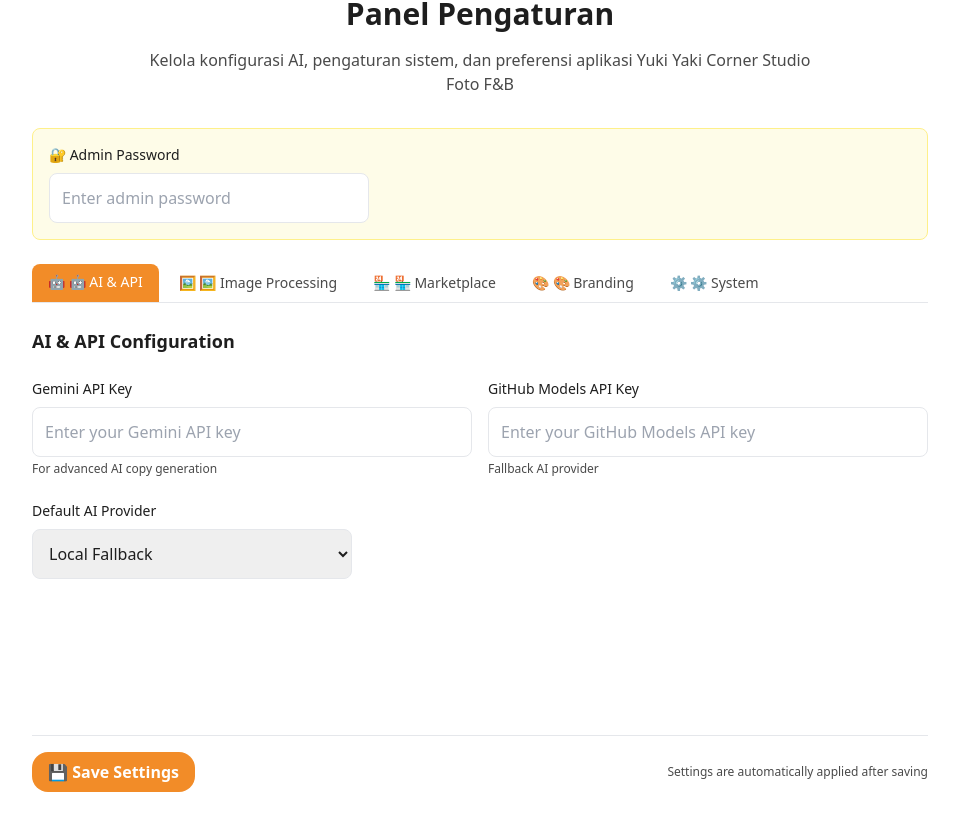
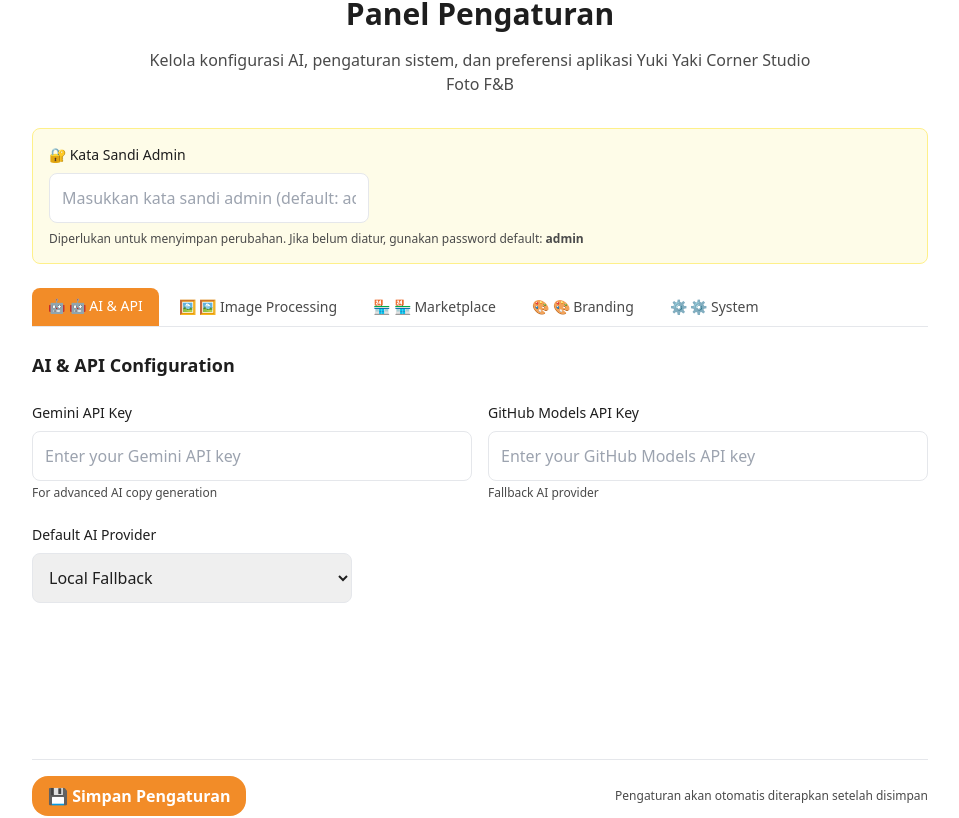
Before and after one commit to aaventuraid/Design, a Next.js app: page /admin in a window 1280 px wide. Shown: the part 185-1003 px from the top of the page, without its empty margins (160-1119 px from the left). Built offline with nearby package versions, Linux system fonts and the light colour scheme; no server answers.

Commit message:
fix(admin): tombol Simpan tidak bisa diklik tanpa password; tambah validasi & pesan Indonesia

```diff
--- a/components/AdminForm.tsx
+++ b/components/AdminForm.tsx
@@ -67,12 +67,27 @@
     setSaving(true);
     setMessage(null);
     try {
+      if (!password.trim()) {
+        setMessage('❌ Masukkan kata sandi admin (default: admin)');
+        return;
+      }
+
       const res = await fetch('/api/admin/settings', {
         method: 'POST',
         headers: { 'Content-Type': 'application/json', 'x-admin-password': password },
         body: JSON.stringify(settings),
       });
-      if (!res.ok) throw new Error(await res.text());
+
+      if (res.status === 401) {
+        setMessage('❌ Kata sandi admin salah');
+        return;
+      }
+
+      if (!res.ok) {
+        const t = await res.text();
+        throw new Error(t || 'Gagal menyimpan pengaturan');
+      }
+
       setMessage('✅ Pengaturan berhasil disimpan!');
       setTimeout(() => setMessage(null), 3000);
     } catch (e: any) {
@@ -94,14 +109,17 @@
     <div className="space-y-6">
       {/* Admin Authentication */}
       <div className="bg-yellow-50 border border-yellow-200 rounded-lg p-4">
-        <label className="block text-sm font-medium mb-2">🔐 Admin Password</label>
+        <label className="block text-sm font-medium mb-2">🔐 Kata Sandi Admin</label>
         <input
           type="password"
           className="border rounded-lg p-3 w-full max-w-xs focus:ring-2 focus:ring-primary-orange/20"
           value={password}
           onChange={(e) => setPassword(e.target.value)}
-          placeholder="Enter admin password"
+          placeholder="Masukkan kata sandi admin (default: admin)"
         />
+        <p className="text-xs text-neutral-gray mt-2">
+          Diperlukan untuk menyimpan perubahan. Jika belum diatur, gunakan password default: <span className="font-semibold">admin</span>
+        </p>
       </div>
 
       {/* Tab Navigation */}
@@ -422,9 +440,9 @@
           <button
             className="btn btn-primary px-8"
             onClick={save}
-            disabled={saving || !password.trim()}
+            disabled={saving}
           >
-            {saving ? '💾 Saving...' : '💾 Save Settings'}
+            {saving ? '💾 Menyimpan…' : '💾 Simpan Pengaturan'}
           </button>
 
           {message && (
@@ -437,9 +455,7 @@
           )}
         </div>
 
-        <div className="text-xs text-neutral-gray">
-          Settings are automatically applied after saving
-        </div>
+        <div className="text-xs text-neutral-gray">Pengaturan akan otomatis diterapkan setelah disimpan</div>
       </div>
     </div>
   );
```
